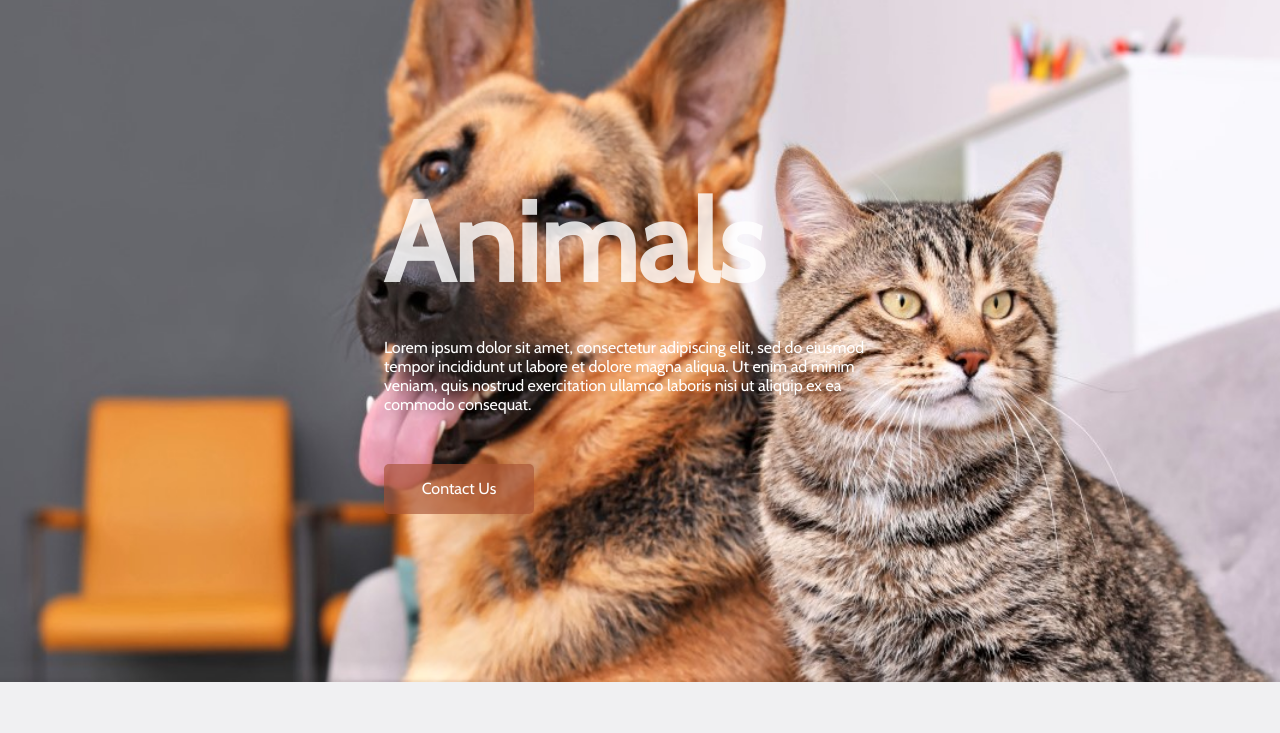
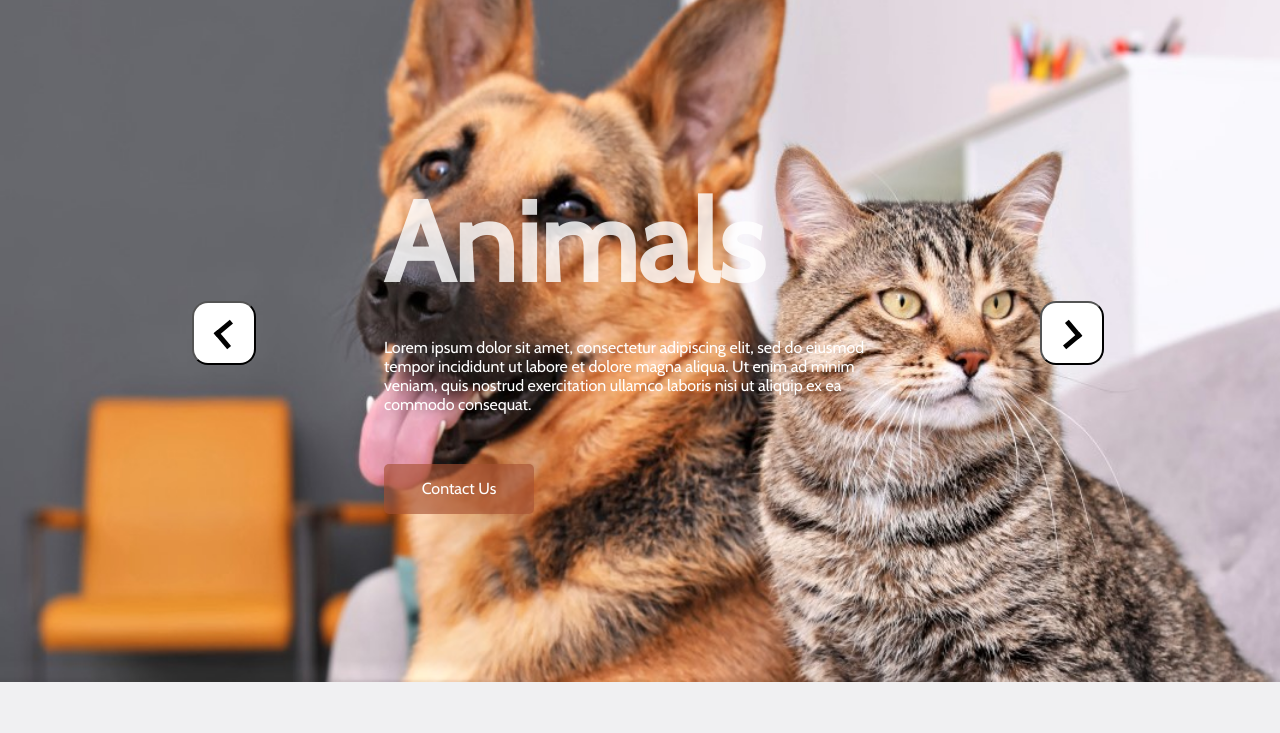
Before and after one commit to Mario-dev-42/SiteAnimaux, a plain HTML site: page index.html in a window 1280 px wide. Shown: the part 67-800 px from the top of the page. Drawn offline with nearby package versions, Linux system fonts and the light colour scheme.

Commit message:
add caroussel

```diff
--- a/index.html
+++ b/index.html
@@ -1,5 +1,6 @@
 <!DOCTYPE html>
 <html lang="en">
+
 <head>
   <meta charset="UTF-8" />
   <meta http-equiv="X-UA-Compatible" content="IE=edge" />
@@ -8,10 +9,10 @@
   <link rel="stylesheet" href="./main.css" />
   <link rel="preconnect" href="https://fonts.googleapis.com" />
   <link rel="preconnect" href="https://fonts.gstatic.com" crossorigin />
-    <link
-      href="https://fonts.googleapis.com/css2?family=Cabin&display=swap"
-      rel="stylesheet"
-    />
+  <link href="https://fonts.googleapis.com/css2?family=Cabin&display=swap" rel="stylesheet" />
+  <link rel="stylesheet" href="https://cdnjs.cloudflare.com/ajax/libs/font-awesome/6.2.1/css/all.min.css"
+    integrity="sha512-MV7K8+y+gLIBoVD59lQIYicR65iaqukzvf/nwasF0nqhPay5w/9lJmVM2hMDcnK1OnMGCdVK+iQrJ7lzPJQd1w=="
+    crossorigin="anonymous" referrerpolicy="no-referrer" />
 </head>
 
 <body>
@@ -34,11 +35,8 @@
 
   <!--MENU DEROULANT-->
   <nav class="row">
-      <img
-        src="https://github.com/klein9/SiteAnimaux/blob/main/icone.png?raw=true"
-        class="logo flexbox"
-        alt="banière chat et chien berger allemand"
-      />
+    <img src="https://github.com/klein9/SiteAnimaux/blob/main/icone.png?raw=true" class="logo flexbox"
+      alt="banière chat et chien berger allemand" />
     <ul class="flex">
       <li class="deroulant">
         <a class="menu bold">Menu</a>
@@ -53,7 +51,12 @@
   </nav>
 
   <!--baniere-->
-    <section id="first">
+  <section class="caroussel-container">
+    <button id="right"></button>
+    <!-- <button class="btn-caroussel">
+      <i class="fa-sharp fa-solid fa-chevron-left"></i>
+    </button> -->
+    <div id="first">
       <div class="presentation">
         <h2>Animals</h2>
         <p>
@@ -64,60 +67,42 @@
         </p>
         <div class="button">Contact Us</div>
       </div>
+    </div>
+    <button id="left"></button>
+    <!-- <button class="btn-caroussel">
+      <i class="fa-sharp fa-solid fa-chevron-right"></i>
+    </button> -->
   </section>
 
   <div class="animals">
     <article class="box">
-        <img
-          src="./img/cards/akita.jpg"
-          class="pics ombres"
-          alt="Chien Akita Inu nounours"
-        />
+      <img src="./img/cards/akita.jpg" class="pics ombres" alt="Chien Akita Inu nounours" />
       <h2>Dog</h2>
       <input type="button" value="Learn more" class="learnmore" />
     </article>
     <article class="box">
-        <img
-          src="./img/cards/pigeon.png"
-          class="pics ombres"
-          alt="Pigeon roux domestique sur un siège de voiture"
-        />
+      <img src="./img/cards/pigeon.png" class="pics ombres" alt="Pigeon roux domestique sur un siège de voiture" />
       <h2>Pigeon</h2>
       <input type="button" value="Learn more" class="learnmore" />
     </article>
     <article class="box">
-        <img
-          src="./img/cards/chaton.jpeg"
-          class="pics ombres"
-          alt="Chaton geulard qui miaule"
-        />
+      <img src="./img/cards/chaton.jpeg" class="pics ombres" alt="Chaton geulard qui miaule" />
       <h2>Kitten</h2>
       <input type="button" value="Learn more" class="learnmore" />
     </article>
     <article class="box">
-        <img
-          src="./img/cards/chiot.jpg"
-          class="pics ombres"
-          alt="Chiot Labrador||Golden Retriever regard en coin"
-        />
+      <img src="./img/cards/chiot.jpg" class="pics ombres" alt="Chiot Labrador||Golden Retriever regard en coin" />
       <h2>DOGE</h2>
       <input type="button" value="Learn more" class="learnmore" />
     </article>
     <article class="box">
-        <img
-          src="./img/cards/grumpy.jpg"
-          class="pics ombres"
-          alt="Le plus beau chat du monde"
-        />
+      <img src="./img/cards/grumpy.jpg" class="pics ombres" alt="Le plus beau chat du monde" />
       <h2>Grumpy</h2>
       <input type="button" value="Learn more" class="learnmore" />
     </article>
     <article class="box">
-        <img
-          src="./img/cards/staff_husky.jpg"
-          class="pics ombres"
-          alt="Croisé staff staffy Stafford terrier avec husky"
-        />
+      <img src="./img/cards/staff_husky.jpg" class="pics ombres"
+        alt="Croisé staff staffy Stafford terrier avec husky" />
       <h2>Pigeon</h2>
       <input type="button" value="Learn more" class="learnmore" />
     </article>
@@ -142,12 +127,7 @@
       </select>
 
       <label for="subject"></label>
-        <textarea
-          id="subject"
-          name="subject"
-          placeholder="Write something.."
-          style="height: 130px"
-        ></textarea>
+      <textarea id="subject" name="subject" placeholder="Write something.." style="height: 130px"></textarea>
 
       <input type="button" value="Submit" />
     </form>
@@ -159,5 +139,7 @@
       All rights reserved
     </h5>
   </footer>
+  <script src="script.js"></script>
 </body>
+
 </html>
--- a/main.css
+++ b/main.css
@@ -1,6 +1,10 @@
 * {
   margin: 0;
   font-family: "Cabin", sans-serif;
+}
+
+body {
+  overflow-x: hidden;
 }
 
 .row {
@@ -10,7 +14,90 @@
   align-items: center;
 }
 
-.flexbox {
+.caroussel-container {
+  display: flex;
+  align-content: center;
+  /* background: url(./img/Baniere/slide0.jpeg); */
+    /*parallax*/
+    background-attachment: fixed;
+    background-position: center;
+    background-repeat: no-repeat;
+    background-size: cover;
+    transition-duration: 2s;
+}
+
+.btn-caroussel {
+  top: 0;
+  bottom: 0;
+  margin: auto;
+  height: 4rem;
+  background-color: white;
+  border: none;
+  width: 2rem;
+  font-size: 3rem;
+  padding: 0;
+  cursor: pointer;
+  /* opacity: 0.5; */
+  /* transition: opacity 100ms */
+}
+
+.btn-caroussel:last-child {
+  position: relative;
+  left: -5px;
+}
+#right {
+  position: absolute;
+  top: 50%;
+  right: 9rem;
+  transform: translate(-50%, -50%);
+  background-color: white;
+  z-index: 2;
+  width: 4rem;
+  height: 4rem;
+  border-radius: 1rem;
+  cursor: pointer;
+}
+#right:hover,
+#left:hover {
+  background-color: rebeccapurple;
+}
+#left {
+  position: absolute;
+  top: 50%;
+  left: 10rem;
+  transform: translate(50%, -50%);
+  z-index: 2;
+  background-color: white;
+  width: 4rem;
+  height: 4rem;
+  border-radius: 1rem;
+  cursor: pointer;
+  transition: 0.5;
+}
+
+#right::before {
+  position: absolute;
+  content: "";
+  top: 35%;
+  right: 40%;
+  width: calc(4rem / 4);
+  height: calc(4rem / 4);
+  border-top: 5px solid black;
+  border-right: 5px solid black;
+  transform: rotate(50deg);
+}
+
+ #left::before {
+  position: absolute;
+  content: "";
+  top: 35%;
+  left: 40%;
+  width: calc(4rem / 4);
+  height: calc(4rem / 4);
+  border-top: 5px solid black;
+  border-right: 5px solid black;
+
+  transform: rotate(230deg);
 }
 
 /* backggound picture + effet parallax*/
@@ -21,15 +108,13 @@
   flex-direction: column;
   align-items: center;
   justify-content: center;
-  background: url(img/Baniere/b_chat_chien.jpeg);
+  /* background: url(img/Baniere/slide0.jpeg); */
   color: white;
-  width: 100%;
+  width: 100vw;
   /*parallax*/
-  background-attachment: fixed;
-  background-position: center;
-  background-repeat: no-repeat;
-  background-size: cover;
+
 }
+
 
 .ombres {
   box-shadow: 0 0 1em rgb(106, 106, 106);
--- /dev/null
+++ b/script.js
@@ -0,0 +1,45 @@
+const slide = [
+  "./img/baniere/slide0.jpeg",
+  "./img/baniere/slide1.jpg",
+  "./img/baniere/slide2.jpg",
+  "./img/baniere/slide3.jpg",
+];
+
+const carouselImages = document.querySelector(".caroussel-container");
+const prevButton = document.querySelector("#left");
+const nextButton = document.querySelector("#right");
+
+
+let currentIndex = 0;
+
+function showImage(index) {
+  carouselImages.style.backgroundImage = `url(${slide[index]})`;
+}
+
+
+
+function showNextImage() {
+  currentIndex = (currentIndex + 1) % slide.length;
+  showImage(currentIndex);
+}
+
+function showPrevImage() {
+  currentIndex--;
+  if (currentIndex < 0) {
+    currentIndex = slide.length - 1;
+  }
+  showImage(currentIndex);
+}
+
+showImage(currentIndex);
+
+nextButton.addEventListener("click", showNextImage);
+prevButton.addEventListener("click", showPrevImage);
+
+// //////////////////////////////////////////////////////////
+
+// // autre facon
+
+// setInterval(() => {
+//     showNextImage(currentIndex)
+// }, 2000);
```
Also changed, not shown: caroussel.txt (added), img/Baniere/b_corgi.jpg (deleted), img/Baniere/slide0.jpeg (renamed from img/Baniere/b_chat_chien.jpeg), img/Baniere/slide1.jpg (added), img/Baniere/slide2.jpg (added), img/Baniere/slide3.jpg (added). Lines whose indentation alone changed are shown as unchanged.
